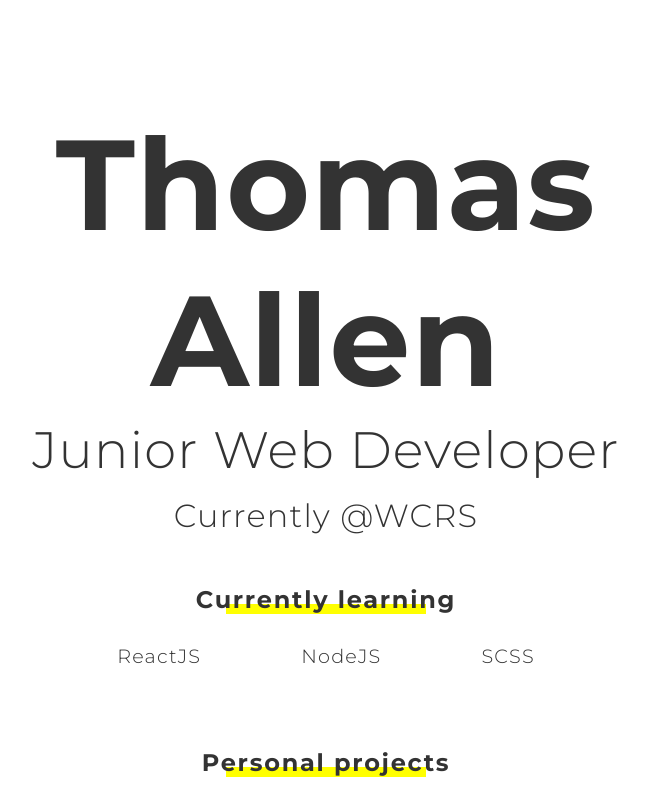
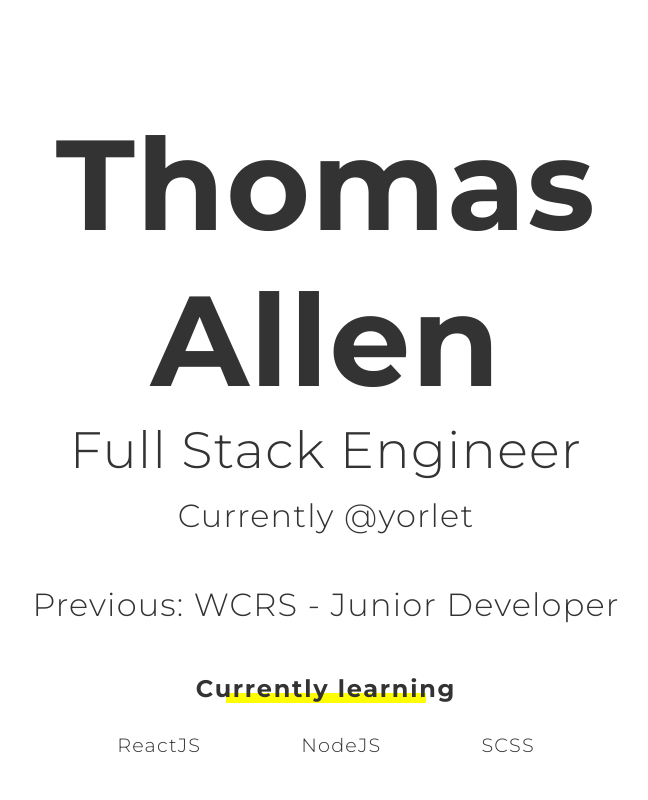
Before and after one commit to tjallen27/Portfolio, a React (Create React App) app: page / in a window 1280 px wide. Shown: the top 800 px of the page, without its empty margins (314-962 px from the left). Built offline with nearby package versions, Linux system fonts and the light colour scheme.

Commit message:
Update Header.js

```diff
--- a/src/Components/Header.js
+++ b/src/Components/Header.js
@@ -5,8 +5,9 @@ export default class Header extends Component {
     return (
       <div className="header">
         <h1 className="header-title">Thomas Allen</h1>
-        <div className="header-sub">Junior Web Developer</div>
-        <div className="header-current">Currently @WCRS</div>
+        <div className="header-sub">Full Stack Engineer</div>
+        <div className="header-current">Currently @yorlet</div>
+        <div className="header-current">Previous: WCRS - Junior Developer</div>
       </div>
     )
   }
```
